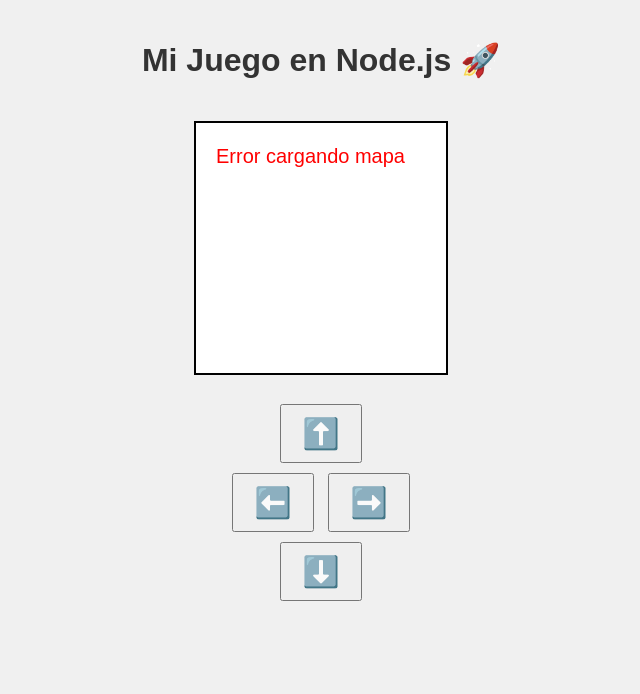
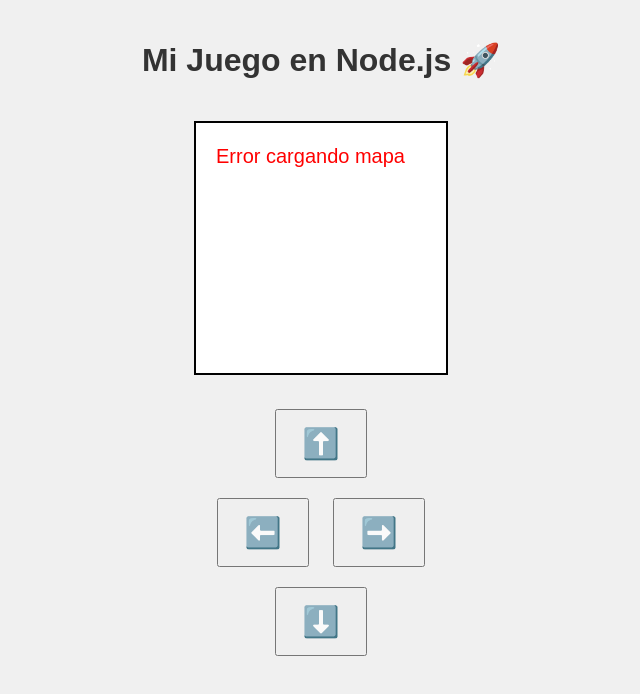
Before and after one commit to GuidoOzuna/mi-api, a website: page public/index.html in a window 1280 px wide. Shown: the whole page, without its empty margins (319-959 px from the left). Drawn offline with Linux system fonts and the light colour scheme; no server answers.

Commit message:
Actualizar style.css

```diff
--- a/public/style.css
+++ b/public/style.css
@@ -22,6 +22,6 @@
 
 #controls button {
   font-size: 30px;
-  padding: 10px 20px;
-  margin: 5px;
+  padding: 15px 25px;
+  margin: 10px;
 }
```
